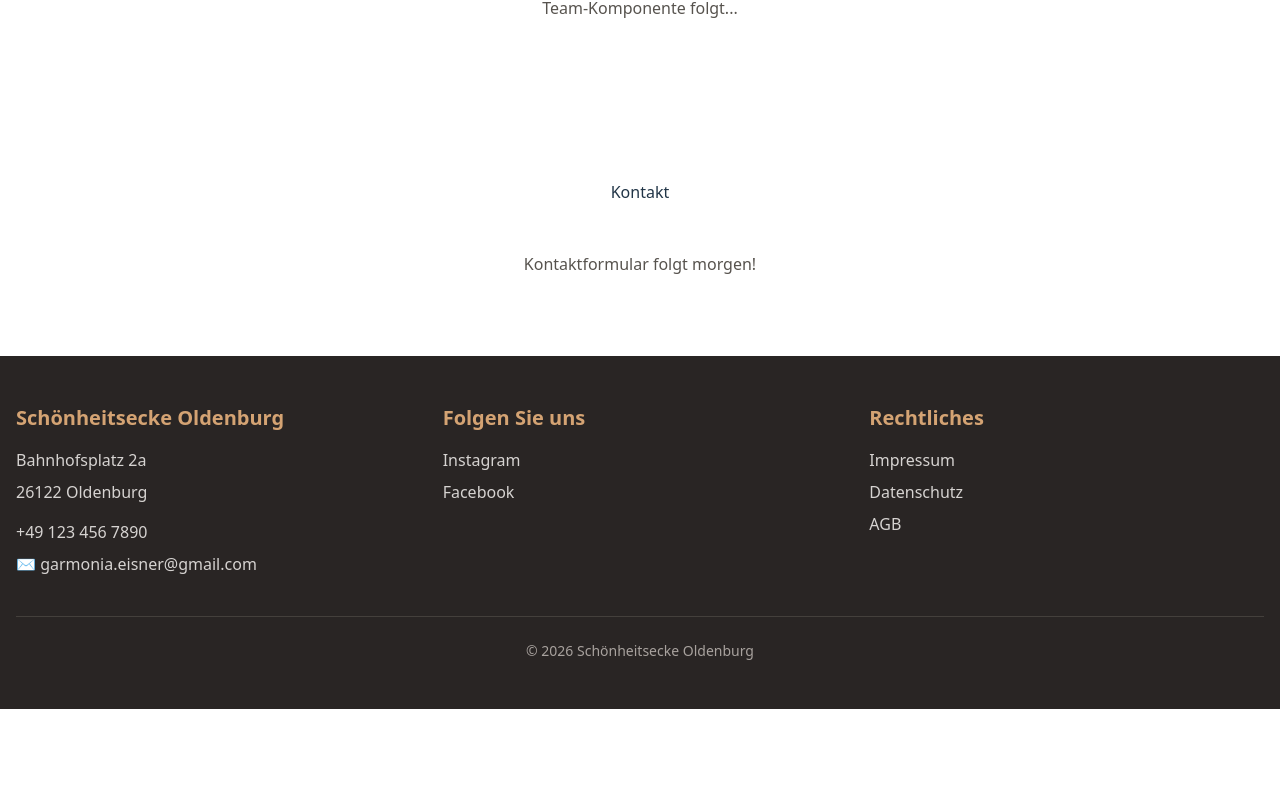
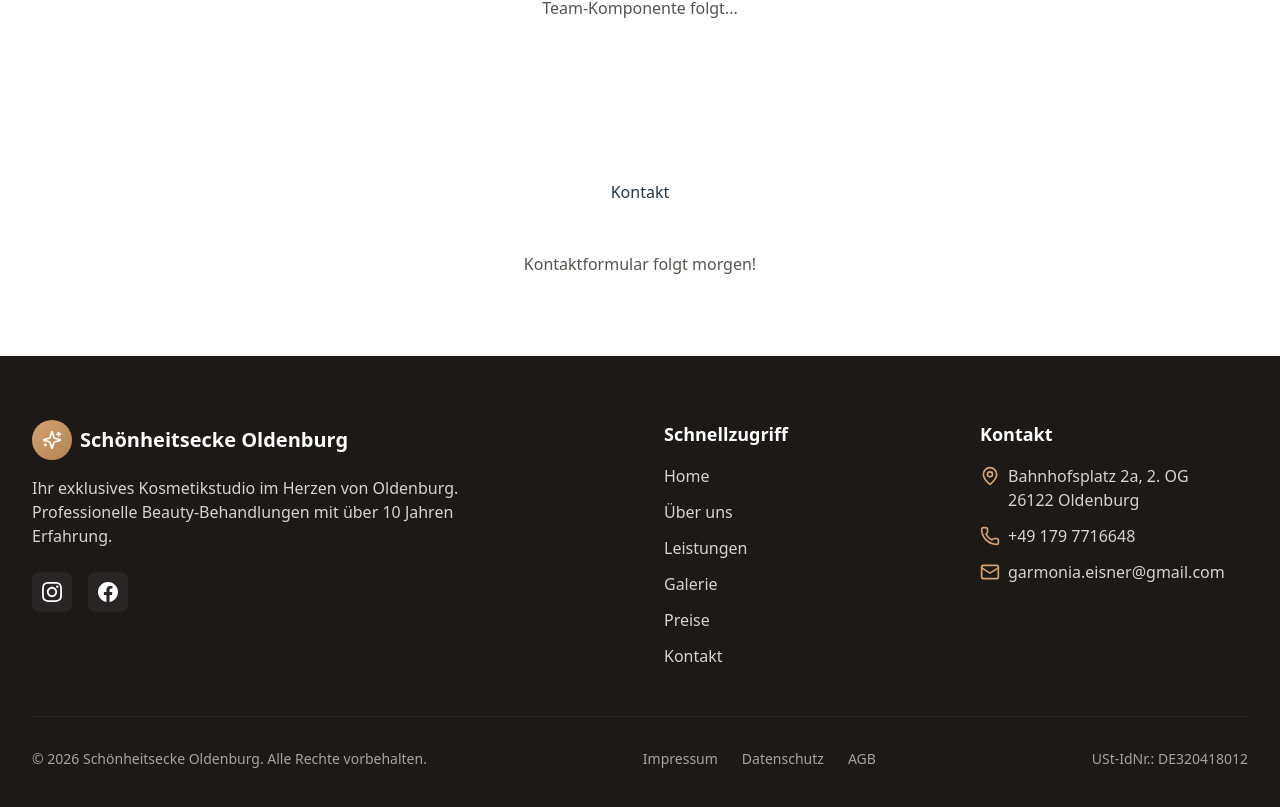
Before and after one commit to EvgenyEysner/garmonia-v2, a Vue app in the folder frontend/: page / in a window 1280 px wide. Shown: the part 3120-3927 px from the top of the page. Before the commit the page ends 3829 px from the top, so only its background shows below. Built offline with nearby package versions, Linux system fonts and the light colour scheme.

Commit message:
fix: footer

```diff
--- a/frontend/src/components/common/Footer.vue
+++ b/frontend/src/components/common/Footer.vue
@@ -1,10 +1,30 @@
 <script setup lang="ts">
-import type { FooterLink, SocialLink } from "@/types";
+import type { FooterLink, NavItem, SocialLink } from "@/types";
+import { Mail, MapPin, Phone, Sparkles } from "@lucide/vue";
 
 const currentYear = new Date().getFullYear();
+
+const contact = {
+  addressLine1: "Bahnhofsplatz 2a, 2. OG",
+  addressLine2: "26122 Oldenburg",
+  phone: "+49 179 7716648",
+  phoneHref: "tel:+491797716648",
+  email: "garmonia.eisner@gmail.com",
+  vatId: "DE320418012",
+};
+
+const quickLinks: NavItem[] = [
+  { label: "Home", href: "#home" },
+  { label: "Über uns", href: "#about" },
+  { label: "Leistungen", href: "#services" },
+  { label: "Galerie", href: "#gallery" },
+  { label: "Preise", href: "#pricing" },
+  { label: "Kontakt", href: "#contact" },
+];
+
 const socialLinks: SocialLink[] = [
-  { name: "Instagram", url: "https://www.instagram.com/olga.eisner/", icon: "" },
-  { name: "Facebook", url: "https://www.facebook.com/evgeny.eisner/", icon: "" },
+  { name: "Instagram", url: "https://www.instagram.com/olga.eisner/", icon: "instagram" },
+  { name: "Facebook", url: "https://www.facebook.com/evgeny.eisner/", icon: "facebook" },
 ];
 
 const footerLinks: FooterLink[] = [
@@ -13,64 +33,124 @@ const footerLinks: FooterLink[] = [
   { label: "AGB", href: "/agb" },
 ];
 </script>
+
 <template>
-  <footer class="bg-sand-800 text-sand-100">
-    <div class="max-w-7xl mx-auto px-4 py-12">
-      <div class="grid grid-cols-1 md:grid-cols-3 gap-8">
-        <!-- Kontakt Info -->
-        <div>
-          <h3 class="text-xl font-bold text-gold-400 mb-4">Schönheitsecke Oldenburg</h3>
-          <div class="space-y-2 text-sand-300">
-            <p>Bahnhofsplatz 2a</p>
-            <p>26122 Oldenburg</p>
-            <p class="mt-4">
-              <a href="tel:+491797716648" class="hover:text-gold-400 transition-colors">
-                +49 123 456 7890
-              </a>
-            </p>
-            <p>
-              ✉️
-              <a
-                href="mailto:garmonia.eisner@gmail.com"
-                class="hover:text-gold-400 transition-colors"
+  <footer class="bg-sand-900 text-white">
+    <div class="max-w-7xl mx-auto px-4 sm:px-6 lg:px-8 py-16">
+      <div class="grid md:grid-cols-4 gap-12">
+        <div class="md:col-span-2">
+          <div class="flex items-center space-x-2 mb-4">
+            <div
+              class="w-10 h-10 bg-gradient-to-br from-gold-400 to-gold-600 rounded-full flex items-center justify-center"
+            >
+              <Sparkles class="w-5 h-5 text-white" aria-hidden="true" />
+            </div>
+            <span class="text-xl font-semibold">Schönheitsecke Oldenburg</span>
+          </div>
+          <p class="text-sand-300 mb-6 max-w-md">
+            Ihr exklusives Kosmetikstudio im Herzen von Oldenburg. Professionelle
+            Beauty-Behandlungen mit über 10 Jahren Erfahrung.
+          </p>
+          <div class="flex gap-4">
+            <a
+              v-for="link in socialLinks"
+              :key="link.name"
+              :href="link.url"
+              target="_blank"
+              rel="noopener noreferrer"
+              :aria-label="link.name"
+              class="w-10 h-10 bg-sand-800 rounded-lg flex items-center justify-center hover:bg-gold-500 transition-colors"
+            >
+              <svg
+                v-if="link.icon === 'instagram'"
+                class="w-5 h-5"
+                fill="currentColor"
+                viewBox="0 0 24 24"
+                aria-hidden="true"
               >
-                garmonia.eisner@gmail.com
-              </a>
-            </p>
+                <path
+                  d="M12 2.163c3.204 0 3.584.012 4.85.07 3.252.148 4.771 1.691 4.919 4.919.058 1.265.069 1.645.069 4.849 0 3.205-.012 3.584-.069 4.849-.149 3.225-1.664 4.771-4.919 4.919-1.266.058-1.644.07-4.85.07-3.204 0-3.584-.012-4.849-.07-3.26-.149-4.771-1.699-4.919-4.92-.058-1.265-.07-1.644-.07-4.849 0-3.204.013-3.583.07-4.849.149-3.227 1.664-4.771 4.919-4.919 1.266-.057 1.645-.069 4.849-.069zm0-2.163c-3.259 0-3.667.014-4.947.072-4.358.2-6.78 2.618-6.98 6.98-.059 1.281-.073 1.689-.073 4.948 0 3.259.014 3.668.072 4.948.2 4.358 2.618 6.78 6.98 6.98 1.281.058 1.689.072 4.948.072 3.259 0 3.668-.014 4.948-.072 4.354-.2 6.782-2.618 6.979-6.98.059-1.28.073-1.689.073-4.948 0-3.259-.014-3.667-.072-4.947-.196-4.354-2.617-6.78-6.979-6.98-1.281-.059-1.69-.073-4.949-.073zm0 5.838c-3.403 0-6.162 2.759-6.162 6.162s2.759 6.163 6.162 6.163 6.162-2.759 6.162-6.163c0-3.403-2.759-6.162-6.162-6.162zm0 10.162c-2.209 0-4-1.79-4-4 0-2.209 1.791-4 4-4s4 1.791 4 4c0 2.21-1.791 4-4 4zm6.406-11.845c-.796 0-1.441.645-1.441 1.44s.645 1.44 1.441 1.44c.795 0 1.439-.645 1.439-1.44s-.644-1.44-1.439-1.44z"
+                />
+              </svg>
+              <svg
+                v-else-if="link.icon === 'facebook'"
+                class="w-5 h-5"
+                fill="currentColor"
+                viewBox="0 0 24 24"
+                aria-hidden="true"
+              >
+                <path
+                  d="M24 12.073c0-6.627-5.373-12-12-12s-12 5.373-12 12c0 5.99 4.388 10.954 10.125 11.854v-8.385H7.078v-3.47h3.047V9.43c0-3.007 1.792-4.669 4.533-4.669 1.312 0 2.686.235 2.686.235v2.953H15.83c-1.491 0-1.956.925-1.956 1.874v2.25h3.328l-.532 3.47h-2.796v8.385C19.612 23.027 24 18.062 24 12.073z"
+                />
+              </svg>
+            </a>
           </div>
         </div>
 
         <div>
-          <h3 class="text-xl font-bold text-gold-400 mb-4">Folgen Sie uns</h3>
-          <ul class="space-y-2">
-            <li v-for="link in socialLinks" :key="link.name">
+          <h3 class="font-semibold text-lg mb-4">Schnellzugriff</h3>
+          <ul class="space-y-3">
+            <li v-for="link in quickLinks" :key="link.href">
               <a
-                :href="link.url"
-                target="_blank"
-                rel="noopener noreferrer"
+                :href="link.href"
                 class="text-sand-300 hover:text-gold-400 transition-colors"
               >
-                {{ link.name }}
+                {{ link.label }}
               </a>
             </li>
           </ul>
         </div>
 
         <div>
-          <h3 class="text-xl font-bold text-gold-400 mb-4">Rechtliches</h3>
-          <ul class="space-y-2">
-            <li v-for="link in footerLinks" :key="link.href">
-              <a :href="link.href" class="text-sand-300 hover:text-gold-400 transition-colors">
-                {{ link.label }}
+          <h3 class="font-semibold text-lg mb-4">Kontakt</h3>
+          <ul class="space-y-3">
+            <li class="flex items-start gap-2">
+              <MapPin class="w-5 h-5 text-gold-400 shrink-0 mt-0.5" aria-hidden="true" />
+              <div>
+                <p class="text-sand-300">{{ contact.addressLine1 }}</p>
+                <p class="text-sand-300">{{ contact.addressLine2 }}</p>
+              </div>
+            </li>
+            <li class="flex items-center gap-2">
+              <Phone class="w-5 h-5 text-gold-400 shrink-0" aria-hidden="true" />
+              <a
+                :href="contact.phoneHref"
+                class="text-sand-300 hover:text-gold-400 transition-colors"
+              >
+                {{ contact.phone }}
+              </a>
+            </li>
+            <li class="flex items-center gap-2">
+              <Mail class="w-5 h-5 text-gold-400 shrink-0" aria-hidden="true" />
+              <a
+                :href="`mailto:${contact.email}`"
+                class="text-sand-300 hover:text-gold-400 transition-colors"
+              >
+                {{ contact.email }}
               </a>
             </li>
           </ul>
         </div>
       </div>
 
-      <p class="mt-10 pt-6 border-t border-sand-700 text-center text-sand-400 text-sm">
-        © {{ currentYear }} Schönheitsecke Oldenburg
-      </p>
+      <div class="border-t border-sand-800 mt-12 pt-8">
+        <div class="flex flex-col md:flex-row justify-between items-center gap-4">
+          <p class="text-sand-400 text-sm">
+            © {{ currentYear }} Schönheitsecke Oldenburg. Alle Rechte vorbehalten.
+          </p>
+          <div class="flex gap-6 text-sm">
+            <a
+              v-for="link in footerLinks"
+              :key="link.href"
+              :href="link.href"
+              class="text-sand-400 hover:text-gold-400 transition-colors"
+            >
+              {{ link.label }}
+            </a>
+          </div>
+          <p class="text-sand-400 text-sm">USt-IdNr.: {{ contact.vatId }}</p>
+        </div>
+      </div>
     </div>
   </footer>
 </template>
--- a/frontend/src/style.css
+++ b/frontend/src/style.css
@@ -100,10 +100,6 @@
 a {
     font-weight: 500;
     text-decoration: inherit;
-}
-
-a:hover {
-    color: #535bf2;
 }
 
 body {
```
